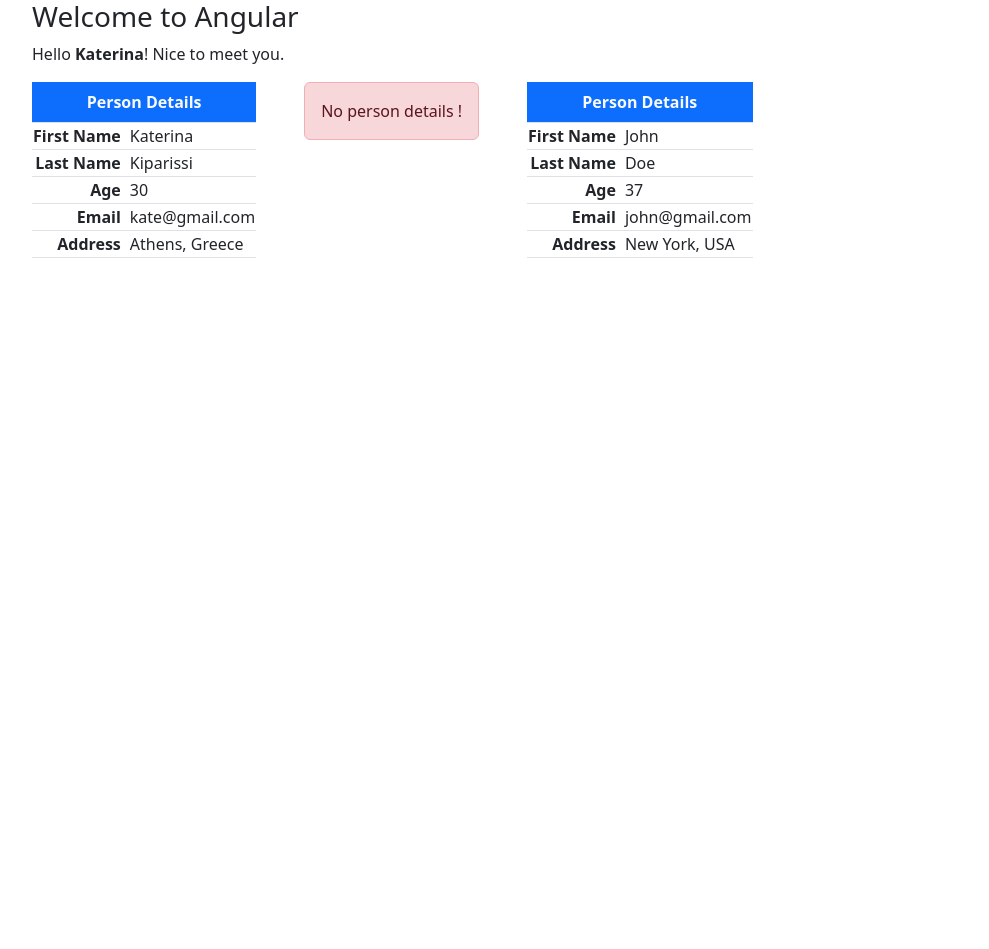
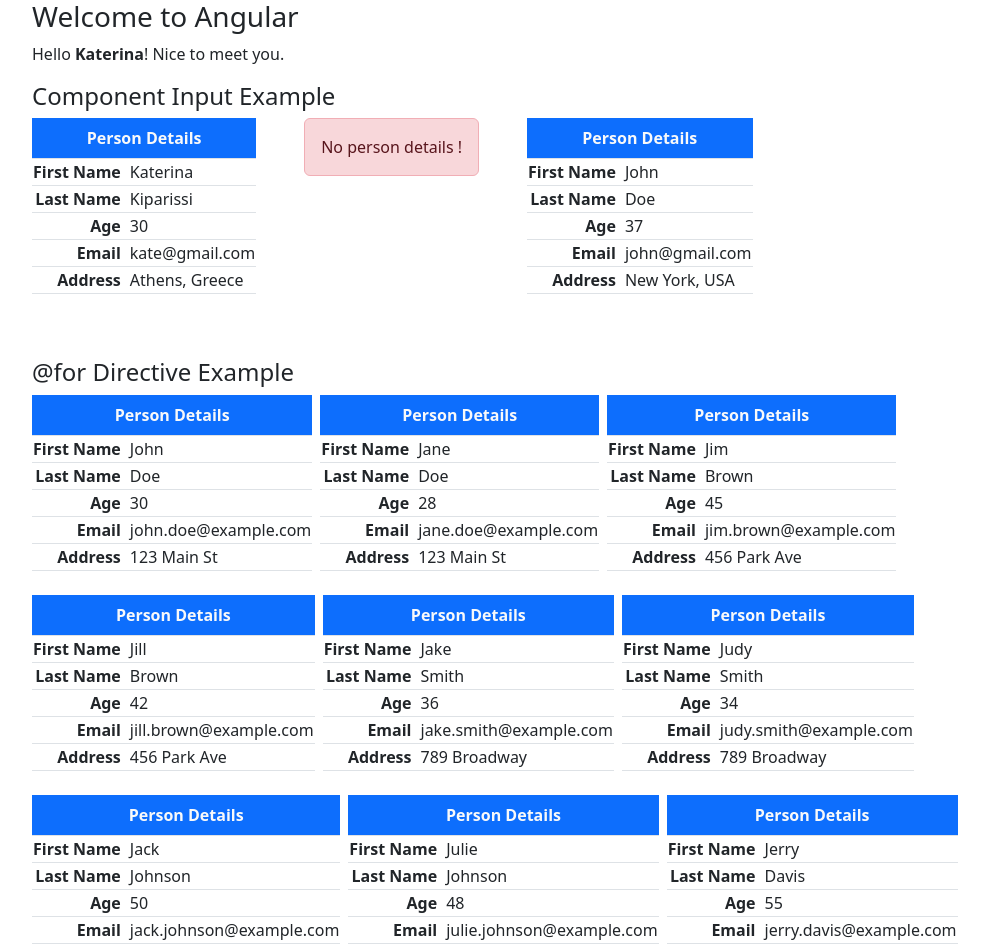
Before and after one commit to kateKipa/angular-introduction, an Angular app: page / in a window 1280 px wide. Shown: the top 949 px of the page, without its empty margins (50-1039 px from the left). Before the commit the page ends 800 px from the top, so only its background shows below. Built offline with nearby package versions, Linux system fonts and the light colour scheme.

Commit message:
@for directive

```diff
--- a/src/app/app.component.html
+++ b/src/app/app.component.html
@@ -1,11 +1,22 @@
 <div class="container">
   <h3>Welcome to Angular</h3>
   <p>Hello <strong>{{name}}</strong>! Nice to meet you.</p>
+
+  <h4>Component Input Example</h4>
 
   <div class="d-flex gap-5 text-nowrap ">
   <app-person-table [person] = "person0"></app-person-table>
   <app-person-table></app-person-table>
   <app-person-table [person] = "person1"></app-person-table>
   </div>
+  <br>
+  <br>
 
+  <h4>{{ '@for' }} Directive Example</h4>
+
+  <div class="d-flex flex-wrap text-nowrap gap-2">
+    @for (user of users; track user) {
+      <app-person-table [person] = 'user'></app-person-table>
+    }
+  </div>
 </div>
--- a/src/app/app.component.ts
+++ b/src/app/app.component.ts
@@ -2,6 +2,7 @@
 
 import { Component } from '@angular/core';
 import { PersonTableComponent } from './components/person-table/person-table.component';
+import { Person } from './shared/interfaces/person';
 
 @Component({
   selector: 'app-root',
@@ -28,4 +29,77 @@
     email: 'john@gmail.com',
     address : 'New York, USA'
   }
+
+  users: Person[] = [
+    {
+      givenName: 'John',
+      surName: 'Doe',
+      age: 30,
+      email: 'john.doe@example.com',
+      address: '123 Main St',
+    },
+    {
+      givenName: 'Jane',
+      surName: 'Doe',
+      age: 28,
+      email: 'jane.doe@example.com',
+      address: '123 Main St',
+    },
+    {
+      givenName: 'Jim',
+      surName: 'Brown',
+      age: 45,
+      email: 'jim.brown@example.com',
+      address: '456 Park Ave',
+    },
+    {
+      givenName: 'Jill',
+      surName: 'Brown',
+      age: 42,
+      email: 'jill.brown@example.com',
+      address: '456 Park Ave',
+    },
+    {
+      givenName: 'Jake',
+      surName: 'Smith',
+      age: 36,
+      email: 'jake.smith@example.com',
+      address: '789 Broadway',
+    },
+    {
+      givenName: 'Judy',
+      surName: 'Smith',
+      age: 34,
+      email: 'judy.smith@example.com',
+      address: '789 Broadway',
+    },
+    {
+      givenName: 'Jack',
+      surName: 'Johnson',
+      age: 50,
+      email: 'jack.johnson@example.com',
+      address: '321 Oak St',
+    },
+    {
+      givenName: 'Julie',
+      surName: 'Johnson',
+      age: 48,
+      email: 'julie.johnson@example.com',
+      address: '321 Oak St',
+    },
+    {
+      givenName: 'Jerry',
+      surName: 'Davis',
+      age: 55,
+      email: 'jerry.davis@example.com',
+      address: '654 Pine St',
+    },
+    {
+      givenName: 'June',
+      surName: 'Davis',
+      age: 53,
+      email: 'june.davis@example.com',
+      address: '654 Pine St',
+    },
+  ];
 }
--- a/src/app/components/person-table/person-table.component.html
+++ b/src/app/components/person-table/person-table.component.html
@@ -1,7 +1,7 @@
 @if(!person) {
   <div class="alert alert-danger text-center">No person details !</div>
 }@else {
-<table class="table table-bordered w-50">
+<table class="table table-bordered">
     <caption class="caption-top fw-bold bg-primary text-light text-center">
       Person Details
     </caption>
```
Also changed, not shown: 1 other file (tests, documents, lock files or other folders).
